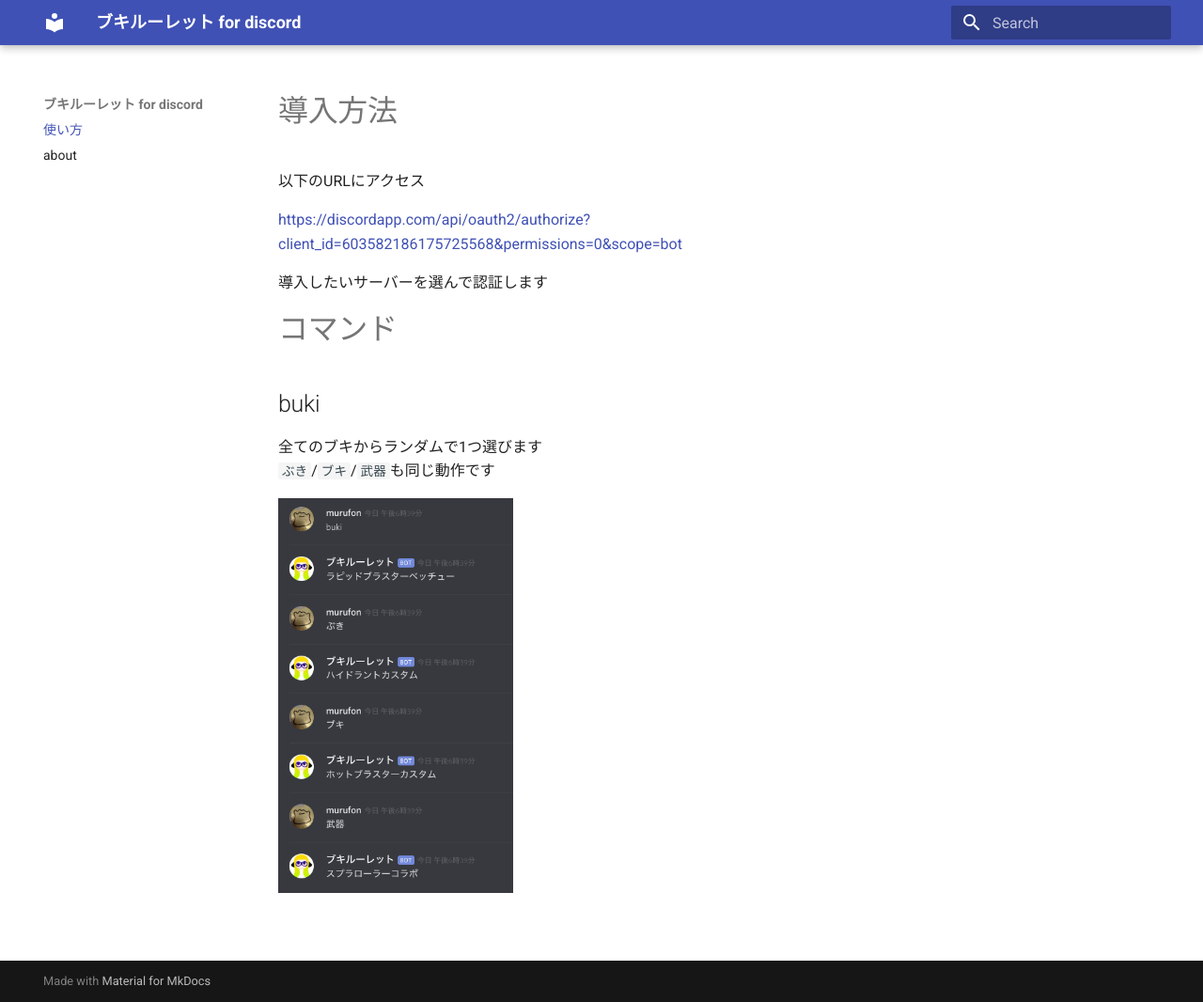
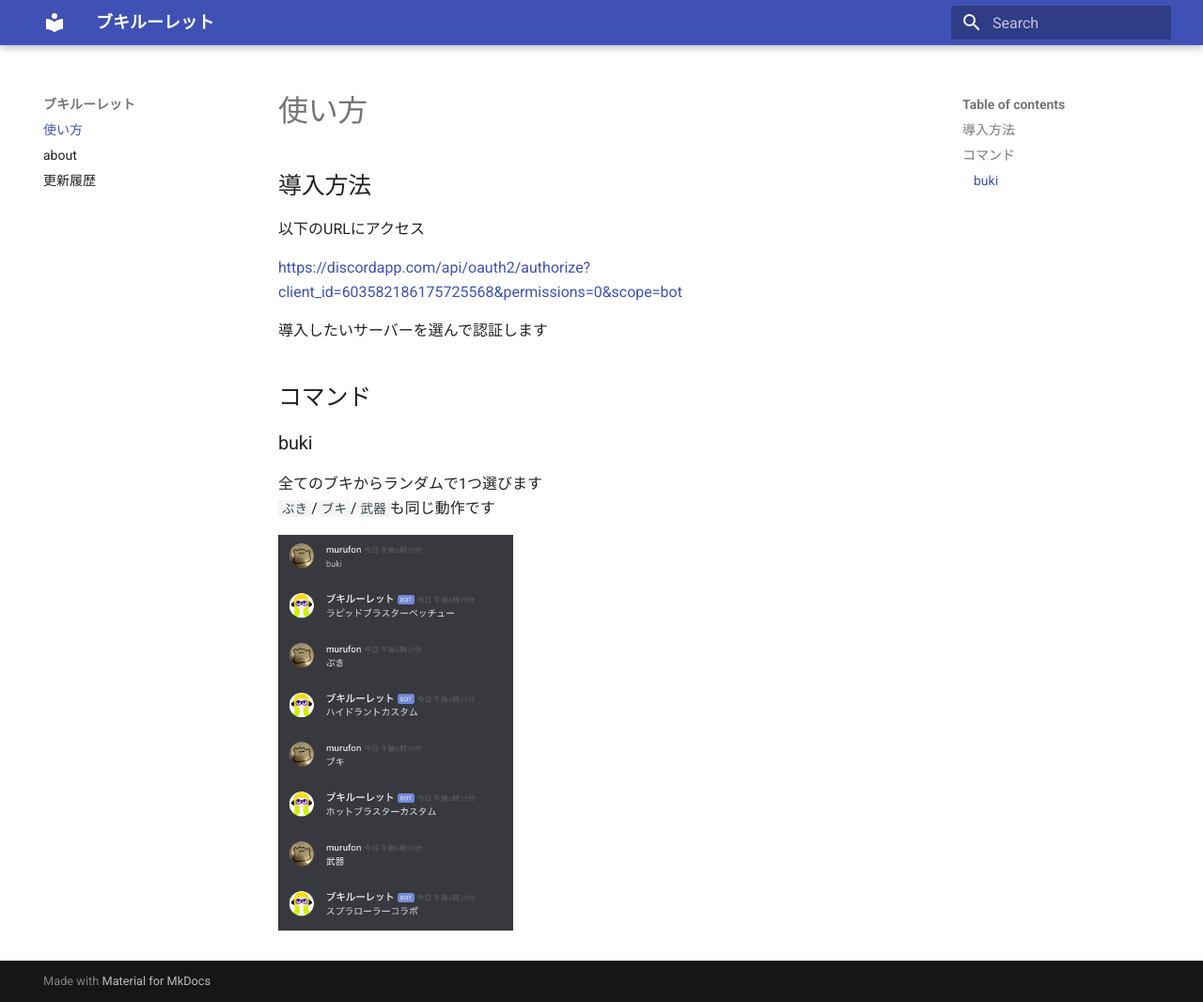
Before and after one commit to murufon/bukiBot, an MkDocs documentation site: the page built from docs/docs/index.md, in a window 1280 px wide and 1066 px high. Shown: the whole window at 94% size. Built offline with MkDocs 1.6.1 and Material for MkDocs 9.7.7, drawn with Linux system fonts in a browser that asks for light colours.

```diff
--- a/docs/docs/index.md
+++ b/docs/docs/index.md
@@ -1,13 +1,14 @@
-# 導入方法
+# 使い方
+## 導入方法
 以下のURLにアクセス
 
 [https://discordapp.com/api/oauth2/authorize?client_id=603582186175725568&permissions=0&scope=bot](https://discordapp.com/api/oauth2/authorize?client_id=603582186175725568&permissions=0&scope=bot)
 
 導入したいサーバーを選んで認証します
 
-# コマンド
+## コマンド
 
-## buki
+### buki
 全てのブキからランダムで1つ選びます
 `ぶき`/`ブキ`/`武器`も同じ動作です
 
--- a/docs/mkdocs.yml
+++ b/docs/mkdocs.yml
@@ -1,7 +1,8 @@
-site_name: ブキルーレット for discord
+site_name: ブキルーレット
 nav:
     - 使い方: index.md
     - about: about.md
+    - 更新履歴: changeLog.md
 # theme: readthedocs
 theme: material
 site_author: murufon
```
Also changed, not shown: docs/docs/about.md (+6 -1 lines), docs/docs/changeLog.md (added, +5 -0 lines), README.md.
